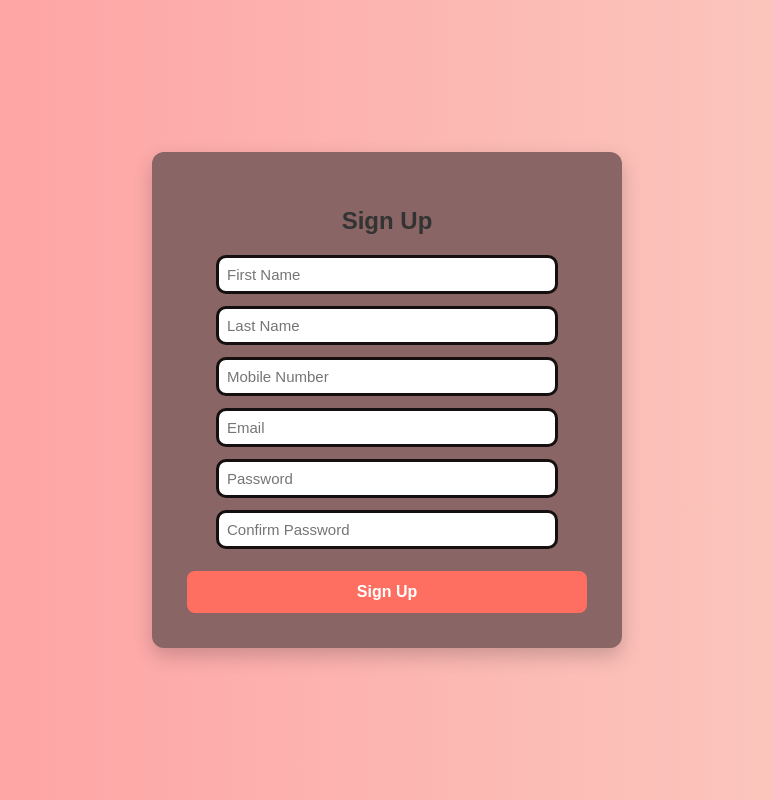
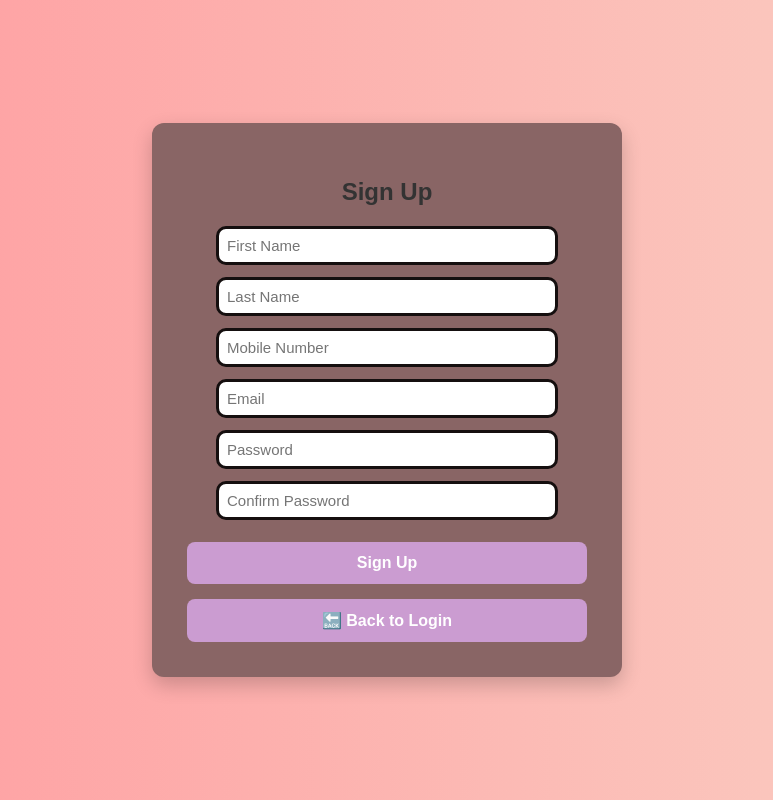
Before and after one commit to HareeshaBadepalli/pani-puri-app, a React (Create React App) app in the folder pani-puri-hub/: page /signing in a window 1280 px wide. Shown: the whole page, without its empty margins (253-1026 px from the left). Built offline with nearby package versions, Linux system fonts and the light colour scheme.

Commit message:
working the reorder feature

```diff
--- a/pani-puri-hub/src/component/Footer.js
+++ b/pani-puri-hub/src/component/Footer.js
@@ -1,18 +1,25 @@
 import React from "react";
 
 const Footer = () => {
+  const handleLocateMe = () => {
+    window.open("https://maps.app.goo.gl/QzTpHGQZ1T1RfHKw5", "_blank");
+  };
+
   return (
     <footer style={styles.footer}>
       <p>© 2025 Sri Durga Chat Bandar. All Rights Reserved.</p>
       <p>Contact: +91 98765 43210 | Email: info@chatbandar.com</p>
       <p>Location: Kurnool, India</p>
+      <button style={styles.locateButton} onClick={handleLocateMe}>
+        📍 Locate Me
+      </button>
     </footer>
   );
 };
 
 const styles = {
   footer: {
-    background: "linear-gradient(to right, #ff9900, #ffcc00)", // Gradient background
+    background: "linear-gradient(to right, #ff9900, #ffcc00)",
     color: "black",
     textAlign: "center",
     padding: "20px",
@@ -21,8 +28,19 @@ const styles = {
     width: "100%",
     bottom: "0",
     fontFamily: "Arial, sans-serif",
-    boxShadow: "0px -2px 5px rgba(0, 0, 0, 0.2)", // Top shadow effect
-  }
+    boxShadow: "0px -2px 5px rgba(0, 0, 0, 0.2)",
+  },
+  locateButton: {
+    marginTop: "10px",
+    padding: "10px 20px",
+    fontSize: "16px",
+    backgroundColor: "#007bff",
+    color: "white",
+    border: "none",
+    borderRadius: "20px",
+    cursor: "pointer",
+    transition: "background-color 0.3s",
+  },
 };
 
 export default Footer;
--- a/pani-puri-hub/src/component/ReorderPage.js
+++ b/pani-puri-hub/src/component/ReorderPage.js
@@ -45,37 +45,46 @@ const ReorderPage = () => {
     return item?.imagePath || "default.jpg"; // Default image if no match
   };
 
-  // Handle reorder and add items to the cart
-  const handleReorder = (order) => {
+ const handleReorder = (order) => {
   if (!order.items || order.items.length === 0) {
     alert("No items found in this order.");
     return;
   }
 
-  const cartItemsObj = {};
-  order.items.forEach((item) => {
+  const cartItems = order.items.map((item) => {
     const imagePath = getImageForItem(item.itemName) || "default.jpg";
-    cartItemsObj[item.itemId] = {
-      id: item.itemId,
+    return {
+      id: item.id,
       name: item.itemName,
       price: item.price,
       quantity: item.quantity,
-      imagePath: imagePath ,
+      imagePath: imagePath,
     };
   });
 
-  // Store in localStorage
-  localStorage.setItem("cart", JSON.stringify(cartItemsObj));
+  console.log("Reorder Cart Items (array):", cartItems);
 
-  // Navigate to cart page
+  // Save to localStorage
+  localStorage.setItem("cart", JSON.stringify(cartItems));
+
+  // Confirm what was saved
+  const savedCart = JSON.parse(localStorage.getItem("cart"));
+  console.log("Saved to localStorage:", savedCart);
+
+  // Navigate to cart
   navigate("/cart");
 };
 
 
+
   return (
     <div className="reorder-container">
+    <div className="reorder-header">
+      <button className="back-button" onClick={() => navigate("/home")}>
+        ← Back to Home
+      </button>
       <h2 className="reorder-title">Your Previous Orders</h2>
-
+    </div>
       {loading ? (
         <p>Loading previous orders...</p>
       ) : error ? (
--- a/pani-puri-hub/src/component/Signing.js
+++ b/pani-puri-hub/src/component/Signing.js
@@ -1,7 +1,7 @@
 import React, { useState } from "react";
-import api from "../api/apiService"; // adjust path if needed
+import api from "../api/apiService";
 import { useNavigate } from "react-router-dom";
-import "./signup.css"; // Import external CSS
+import "./signup.css";
 
 const Signing = () => {
   const [user, setUser] = useState({
@@ -21,16 +21,14 @@ const Signing = () => {
 
   const handleSubmit = async (e) => {
     e.preventDefault();
-
-    // Check if password and confirmPassword match before sending
     if (user.password !== user.confirmPassword) {
       alert("Passwords do not match!");
       return;
     }
 
     try {
-      const response = await api.signup(user); // Assuming api.signup uses axios.post
-      alert(response.data); // e.g., "Signup successful!"
+      const response = await api.signup(user);
+      alert(response.data);
       navigate("/login");
     } catch (error) {
       if (error.response && error.response.status === 409) {
@@ -39,6 +37,11 @@ const Signing = () => {
         alert("Signup failed. Please try again.");
       }
     }
+  };
+
+  // 🔙 Back to Login button click handler
+  const handleBackToLogin = () => {
+    navigate("/login");
   };
 
   return (
@@ -96,6 +99,11 @@ const Signing = () => {
           />
           <button type="submit">Sign Up</button>
         </form>
+
+        {/* 🔙 Back to Login Button */}
+        <button onClick={handleBackToLogin} className="back-login-button">
+          🔙 Back to Login
+        </button>
       </div>
     </div>
   );
--- a/pani-puri-hub/src/component/signup.css
+++ b/pani-puri-hub/src/component/signup.css
@@ -48,7 +48,7 @@
     width: 100%;
     padding: 12px;
     font-size: 16px;
-    background: #ff6f61;
+    background: #cb9cd1;
     color: white;
     border: none;
     border-radius: 8px;
@@ -58,5 +58,20 @@
   }
 
   .signup-box button:hover {
-    background: #e64a45;
+    background: #8e7473;
   }
+
+  .back-login-button {
+  margin-top: 15px;
+  background-color: #7a8e9f;
+  color: white;
+  border: none;
+  padding: 10px 15px;
+  border-radius: 5px;
+  cursor: pointer;
+  font-size: 14px;
+}
+
+.back-login-button:hover {
+  background-color: #5a6268;
+}
```
Also changed, not shown: 1 other file (tests, documents, lock files or other folders).
